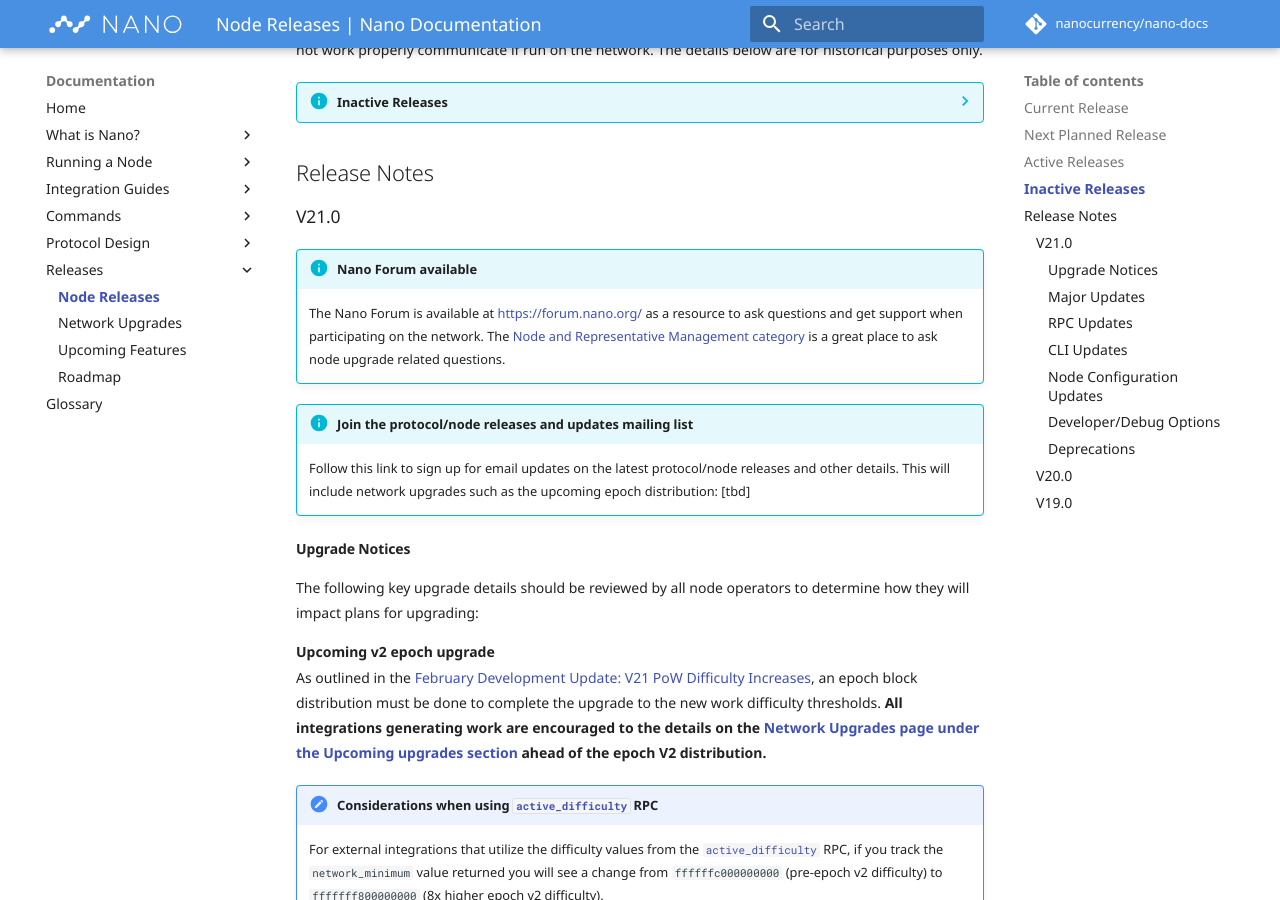
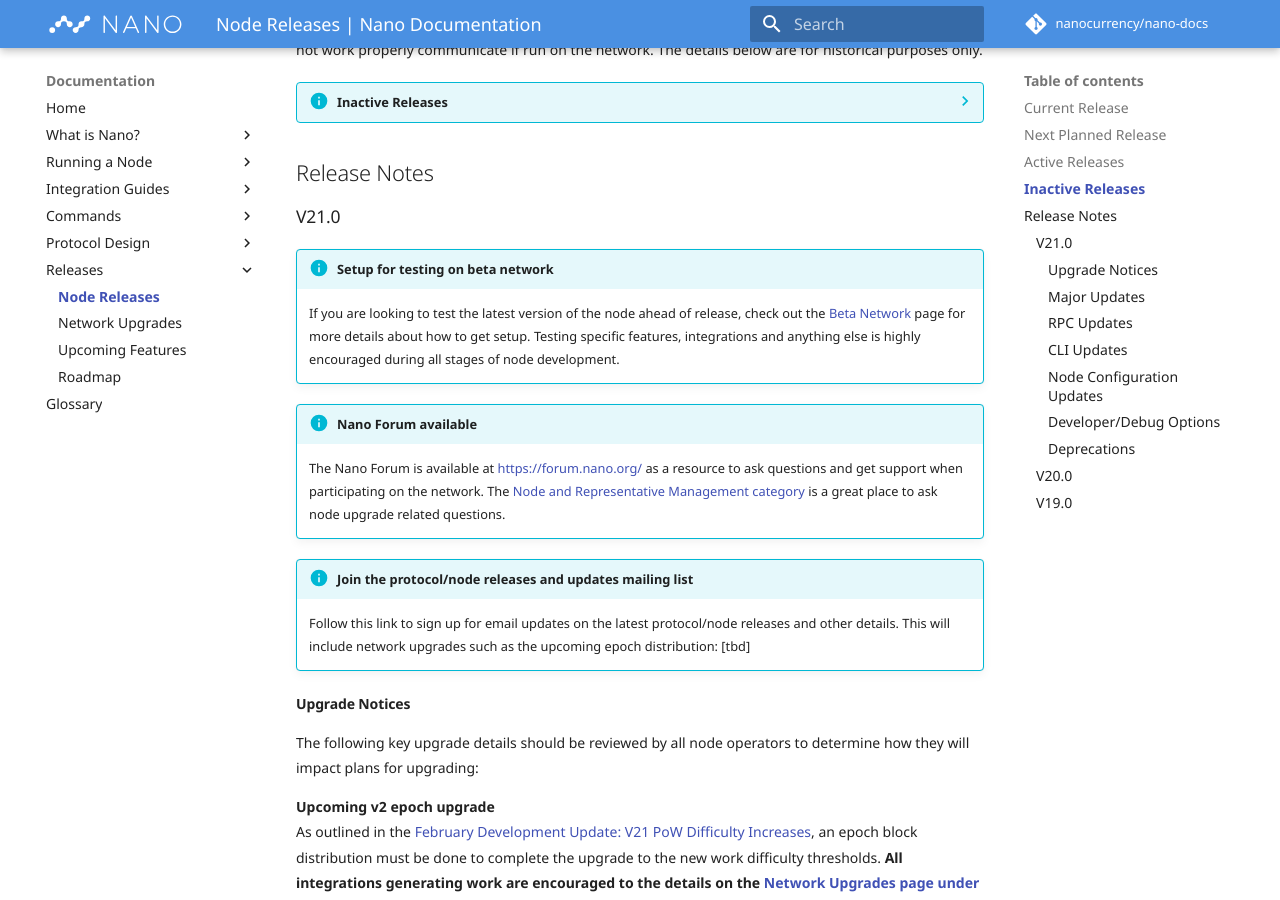
Before and after one commit to nanocurrency/nano-docs, an MkDocs documentation site: the page built from docs/releases/node-releases.md, in a window 1280 px wide and 900 px high, scrolled down 1886 px. Built offline with MkDocs 1.6.1 and Material for MkDocs 9.7.7, drawn with Linux system fonts in a browser that asks for light colours; comment, search, counter and statistics services are not loaded.

Commit message:
Add callout for beta testing

```diff
--- a/docs/releases/node-releases.md
+++ b/docs/releases/node-releases.md
@@ -75,6 +75,8 @@
 ## Release Notes
 
 ### V21.0
+
+--8<-- "setup-beta-testing.md"
 
 !!! info "Nano Forum available"
 	The Nano Forum is available at https://forum.nano.org/ as a resource to ask questions and get support when participating on the network. The [Node and Representative Management category](https://forum.nano.org/c/node-and-rep) is a great place to ask node upgrade related questions.
--- /dev/null
+++ b/docs/snippets/setup-beta-testing.md
@@ -0,0 +1,2 @@
+!!! info "Setup for testing on beta network"
+	If you are looking to test the latest version of the node ahead of release, check out the [Beta Network](/running-a-node/beta-network/) page for more details about how to get setup. Testing specific features, integrations and anything else is highly encouraged during all stages of node development.
```
